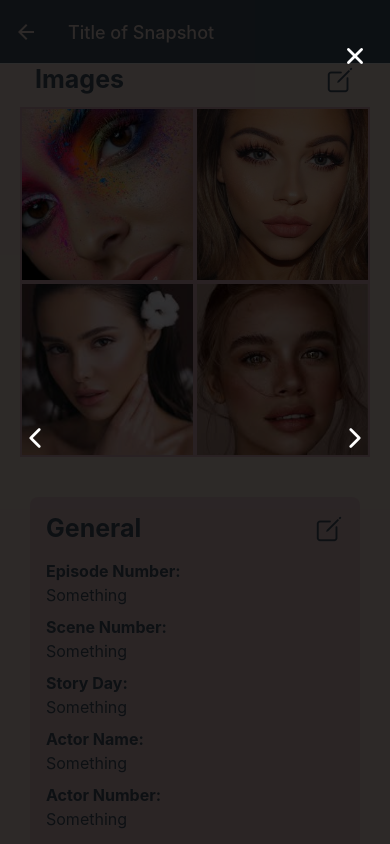
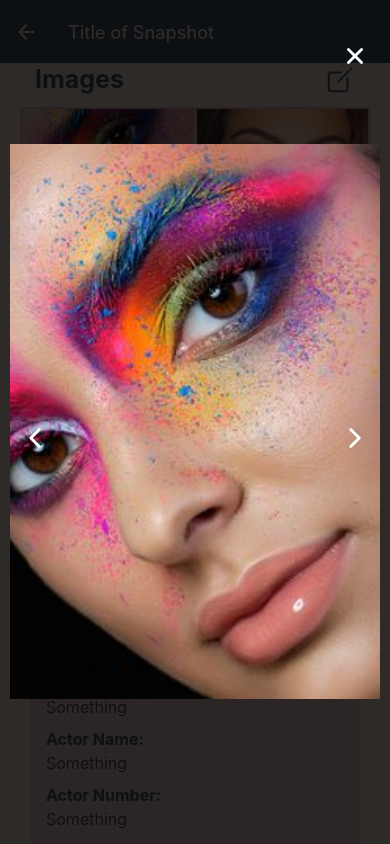
Before and after one commit to johnziss9/EasyContinuity-Mobile, a React Native app: screen /Snapshot in a window 390 px wide. Both pictures are taken after a click on the element 107 px from the left and 194 px from the top of the page. Built offline with nearby package versions, Linux system fonts and the light colour scheme.

Commit message:
Fixed issue with image not showing in modal when an image was pressed.

```diff
--- a/pages/Snapshot.jsx
+++ b/pages/Snapshot.jsx
@@ -162,11 +162,13 @@ const Snapshot = ({ testImages = null }) => {
                     <TouchableOpacity style={styles.modalPrevButton} onPress={handlePreviousImage}>
                         <Ionicons name="chevron-back" size={30} color="#FFF" />
                     </TouchableOpacity>
-                    <Image
-                        source={dummyImages > 0 ? dummyImages[selectedImageIndex].source : null}
-                        style={styles.modalViewImage}
-                        resizeMode="contain"
-                    />
+                    {dummyImages.length > 0 && (
+                        <Image
+                            source={dummyImages[selectedImageIndex].source}
+                            style={styles.modalViewImage}
+                            resizeMode="contain"
+                        />
+                    )}
                     <TouchableOpacity style={styles.modalNextButton} onPress={handleNextImage}>
                         <Ionicons name="chevron-forward" size={30} color="#FFF" />
                     </TouchableOpacity>
```
